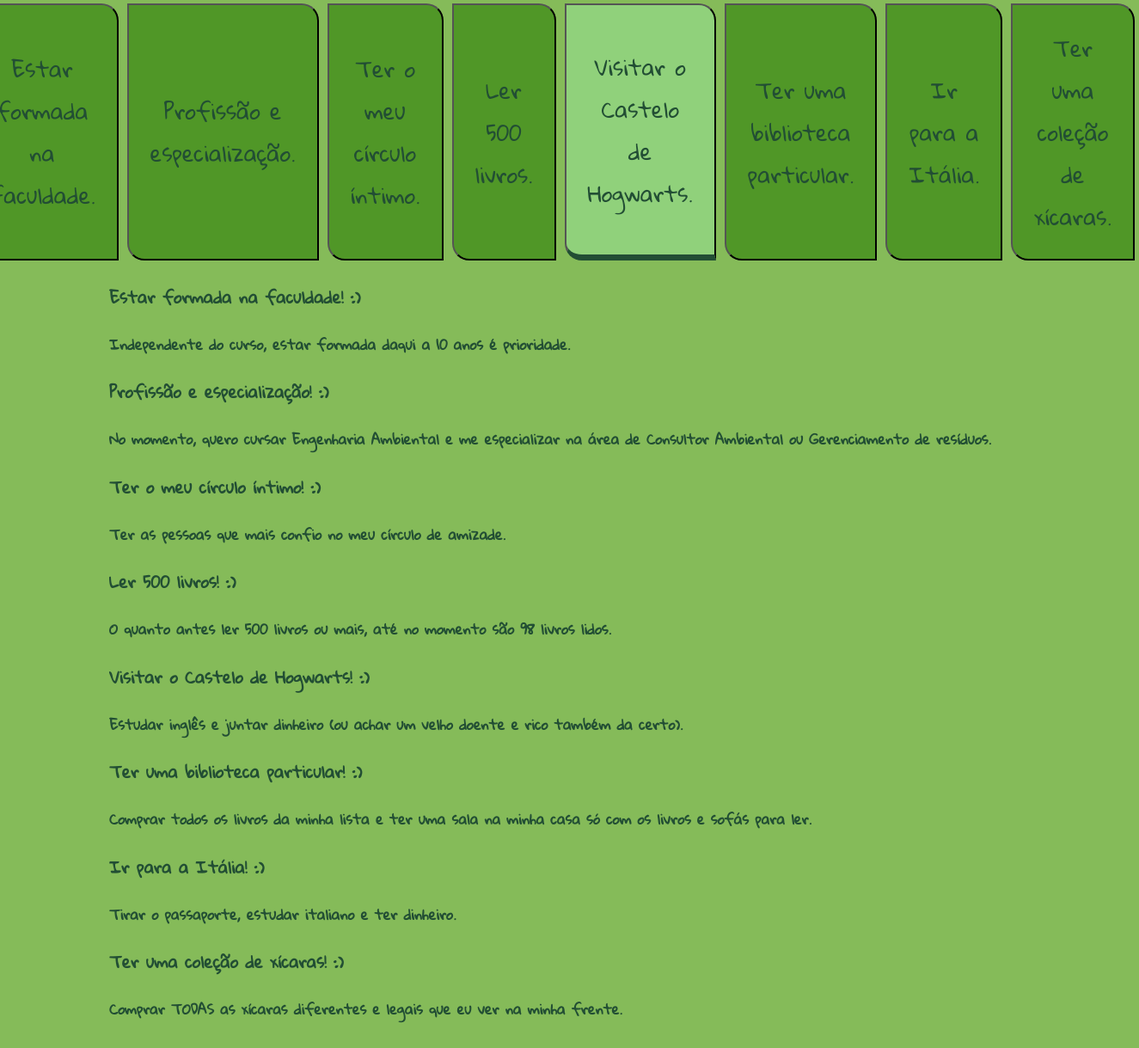
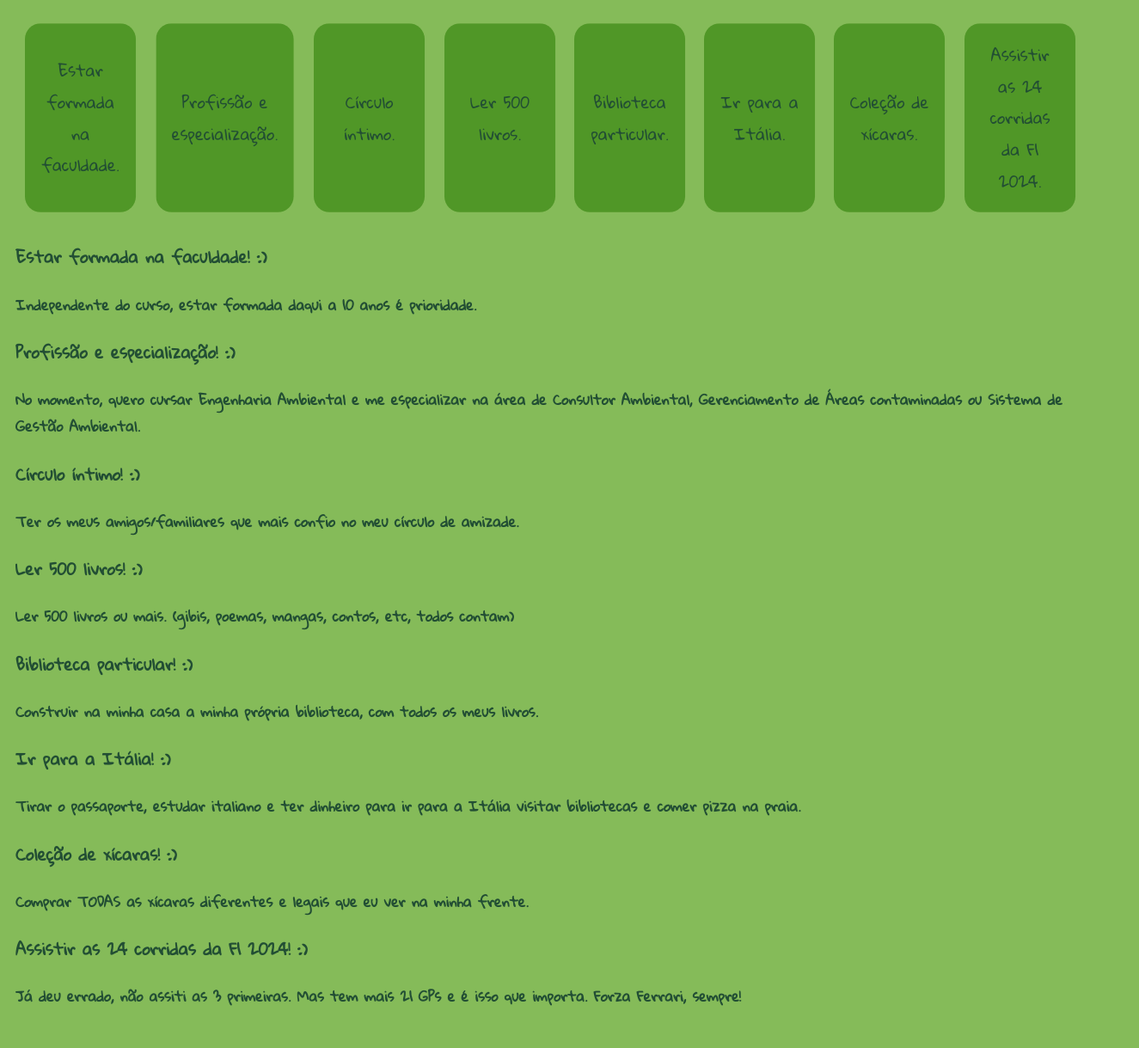
Before and after one commit to obathay/objetivos-da-thay, a plain HTML site: page objetivos da thay/index.html in a window 1280 px wide. Shown: the part 118-1337 px from the top of the page at 86% size, 1325 px wide, since content can reach past the window. Drawn offline with Linux system fonts and the light colour scheme.

Commit message:
Add files via upload

```diff
--- a/objetivos da thay/index.html
+++ b/objetivos da thay/index.html
@@ -13,12 +13,12 @@
       <div class="botoes">
        <button class="botao">Estar formada na faculdade.</button>
        <button class="botao">Profissão e especialização. </button>
-       <button class="botao">Ter o meu círculo íntimo. </button>
-       <button class="botao">Ler 500 livros. </button>
-       <button class="botao ativo">Visitar o Castelo de Hogwarts. </button>
-       <button class="botao">Ter uma biblioteca particular. </button>
-       <button class="botao">Ir para a Itália. </button>
-       <button class="botao">Ter uma coleção de xícaras. </button>
+       <button class="botao">Círculo íntimo.</button>
+       <button class="botao">Ler 500 livros.</button>
+       <button class="botao">Biblioteca particular.</button>
+       <button class="botao">Ir para a Itália.</button>
+       <button class="botao">Coleção de xícaras.</button>
+       <button class="botao">Assistir as 24 corridas da F1 2024.</button>
       </div>
       <div class="aba-textos">
         <div class="aba-conteudo">
@@ -28,37 +28,37 @@
 
         <div class="aba-conteudo">
           <h3 class="aba-conteudo-titulo-principal">Profissão e especialização! :)</h3>
-          <h4 class="aba-conteudo-titulo-secundario">No momento, quero cursar Engenharia Ambiental e me especializar na área de Consultor Ambiental ou Gerenciamento de resíduos. </h4>
+          <h4 class="aba-conteudo-titulo-secundario">No momento, quero cursar Engenharia Ambiental e me especializar na área de Consultor Ambiental, Gerenciamento de Áreas contaminadas ou Sistema de Gestão Ambiental. </h4>
         </div>
 
         <div class="aba-conteudo">
-          <h3 class="aba-conteudo-titulo-principal">Ter o meu círculo íntimo! :)</h3>
-          <h4 class="aba-conteudo-titulo-secundario">Ter as pessoas que mais confio no meu círculo de amizade.</h4>
+          <h3 class="aba-conteudo-titulo-principal">Círculo íntimo! :)</h3>
+          <h4 class="aba-conteudo-titulo-secundario">Ter os meus amigos/familiares que mais confio no meu círculo de amizade.</h4>
         </div>
 
         <div class="aba-conteudo">
           <h3 class="aba-conteudo-titulo-principal">Ler 500 livros! :)</h3>
-          <h4 class="aba-conteudo-titulo-secundario"> O quanto antes ler 500 livros ou mais, até no momento são 98 livros lidos.</h4>
+          <h4 class="aba-conteudo-titulo-secundario"> Ler 500 livros ou mais. (gibis, poemas, mangas, contos, etc, todos contam)</h4>
         </div>
 
         <div class="aba-conteudo">
-          <h3 class="aba-conteudo-titulo-principal">Visitar o Castelo de Hogwarts! :)</h3>
-          <h4 class="aba-conteudo-titulo-secundario">Estudar inglês e juntar dinheiro (ou achar um velho doente e rico também da certo).</h4>
-        </div>
-
-        <div class="aba-conteudo">
-          <h3 class="aba-conteudo-titulo-principal">Ter uma biblioteca particular! :)</h3>
-          <h4 class="aba-conteudo-titulo-secundario">Comprar todos os livros da minha lista e ter uma sala na minha casa só com os livros e sofás para ler.</h4>
+          <h3 class="aba-conteudo-titulo-principal">Biblioteca particular! :)</h3>
+          <h4 class="aba-conteudo-titulo-secundario">Construir na minha casa a minha própria biblioteca, com todos os meus livros.</h4>
         </div>
 
         <div class="aba-conteudo">
           <h3 class="aba-conteudo-titulo-principal">Ir para a Itália! :)</h3>
-          <h4 class="aba-conteudo-titulo-secundario">Tirar o passaporte, estudar italiano e ter dinheiro.</h4>
+          <h4 class="aba-conteudo-titulo-secundario">Tirar o passaporte, estudar italiano e ter dinheiro para ir para a Itália visitar bibliotecas e comer pizza na praia.</h4>
         </div>
 
         <div class="aba-conteudo">
-          <h3 class="aba-conteudo-titulo-principal">Ter uma coleção de xícaras! :)</h3>
+          <h3 class="aba-conteudo-titulo-principal">Coleção de xícaras! :)</h3>
           <h4 class="aba-conteudo-titulo-secundario">Comprar TODAS as xícaras diferentes e legais que eu ver na minha frente.</h4>
+        </div>
+
+        <div class="aba-conteudo">
+          <h3 class="aba-conteudo-titulo-principal"> Assistir as 24 corridas da F1 2024! :)</h3>
+          <h4 class="aba-conteudo-titulo-secundario">Já deu errado, não assiti as 3 primeiras. Mas tem mais 21 GPs e é isso que importa. Forza Ferrari, sempre! </h4>
         </div>
       </div>
     </section>
--- a/objetivos da thay/style.css
+++ b/objetivos da thay/style.css
@@ -3,7 +3,7 @@
     --cor-de-fundo:#85bb59;
     --texto1: #224e34;
     --texto2: #265f0c;
-    --botao-ativo: #92d481e1;
+    --botao-ativo: hsla(108, 49%, 67%, 0.882);
     --botao-inativo: rgb(80, 151, 39);
     --texto-fundo: rgba(58,55,94,0.3);
 }
@@ -20,27 +20,50 @@ body{
     justify-content: center;
     align-items: center;
     max-width: 100%;
-    margin: 0 auto;
+    margin: 10px;
 }
 
 .titulo-principal{
     text-align: center;
     width: 100%;
-    font-size: 30px;
+    font-size: 33px;
 }
 
 .botao{
     font-family: "Gloria Hallelujah", sans-serif;
     background-color: var(--botao-inativo);
+    border: none;
     display: flex;
     color: var(--texto1);
     justify-content: center;
     padding: 1em;
-    font-size: 25px;
+    font-size: 20px;
     align-items: center;
     width: 110%;
-    border-radius: 0 20px 0 20px;
+    border-radius: 20px 20px 20px 20px;
     margin: 5px;
+    cursor: pointer;
+    text-align: center;
+    text-decoration: none;
+    transition: background-color 0.5s ease;
+    animation: pulse 3s infinite;
+}
+
+@keyframes pulse {
+    0% {
+      transform: scale(1);
+    }
+    50% {
+      transform: scale(0.8);
+    }
+    100% {
+      transform: scale(1);
+    }
+  }
+
+.botao:hover{
+    background-color: #4CAF50;
+    animation: none;
 }
 
 .botoes{
```
